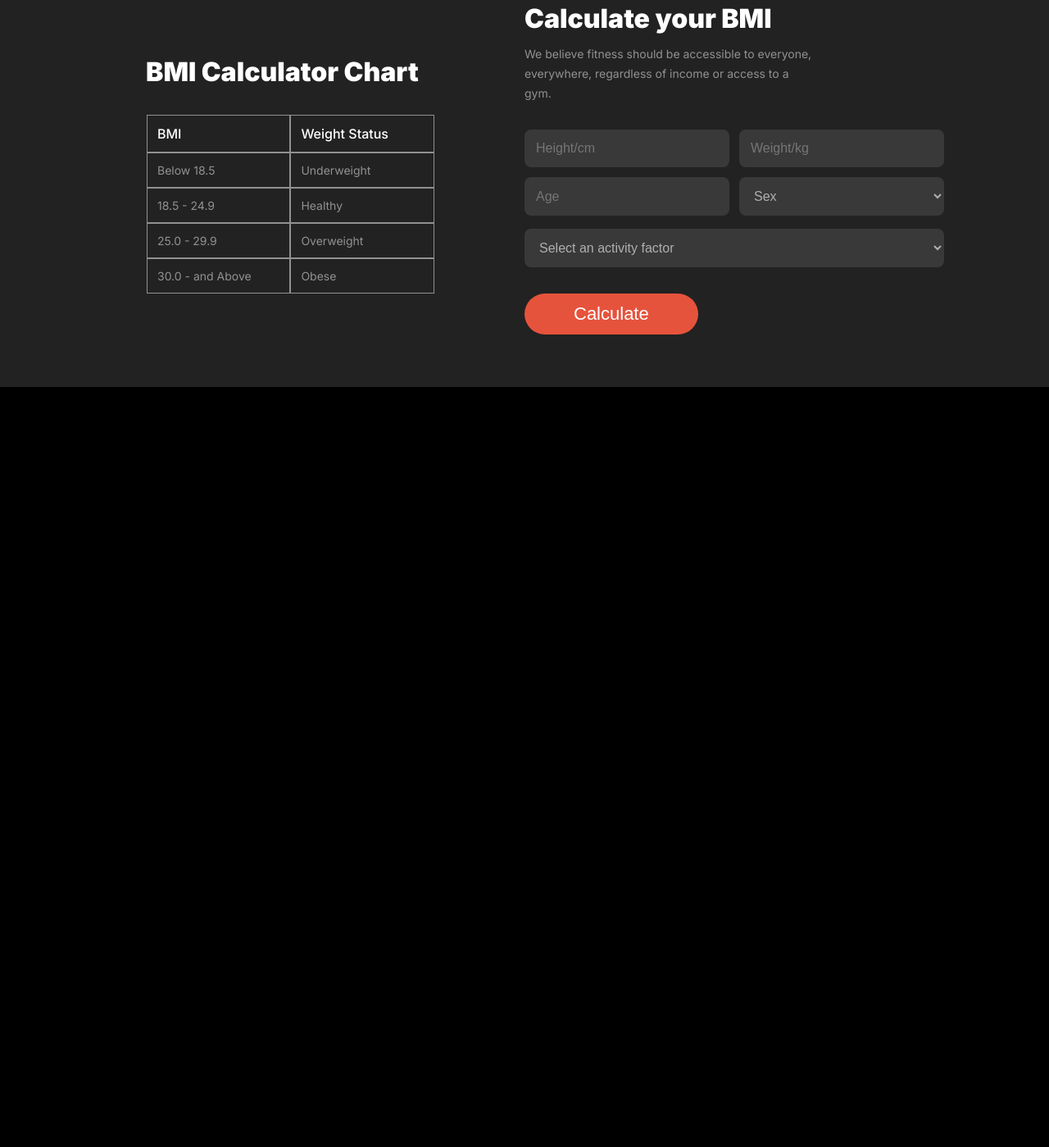
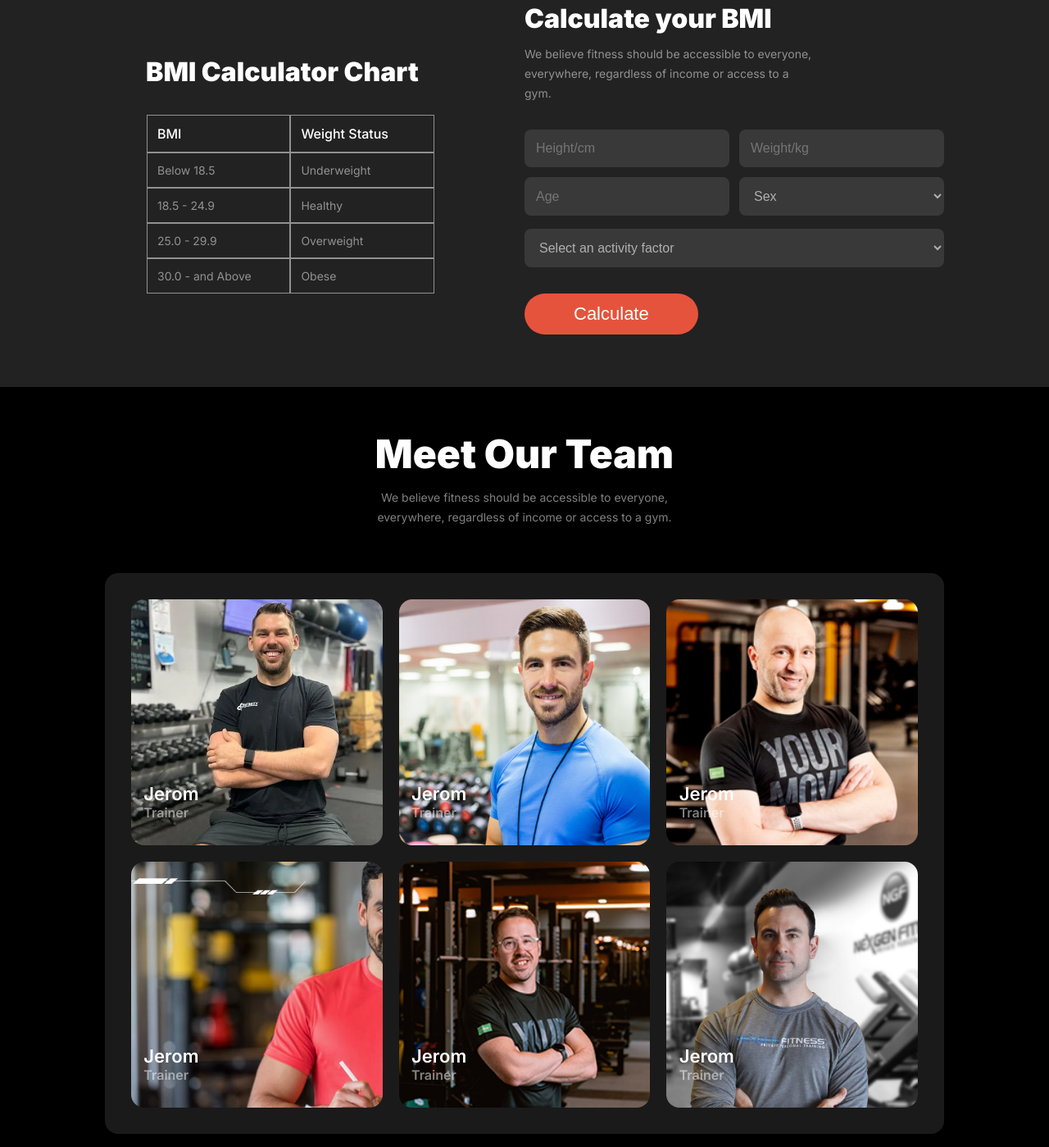
Before and after one commit to rakib-gazi/ph_assignment_2, a plain HTML site: page index.html in a window 1280 px wide. Shown: the part 2134-3533 px from the top of the page at 82% size. Before the commit the page ends 2606 px from the top, so only its background shows below. Drawn offline with Linux system fonts and the light colour scheme; a web font is replaced by a local one.

Commit message:
primary team section added

```diff
--- a/custom.css
+++ b/custom.css
@@ -393,3 +393,76 @@ nav ul li a{
     border-radius: 32px;
     margin: 16px 0;
 }
+/* team section */
+.team-heading{
+    width: 70%;
+    text-align: center;
+    margin: 0 auto;
+    padding: 40px 0;
+}
+.team-heading h1{
+    color: white;
+    font-size: 48px;
+    font-weight: 900;
+    padding: 12px 0;
+}
+.team-heading p{
+    color: rgba(255, 255, 255, 0.5);
+    font-size: 14px;
+    line-height: 24px;
+    width: 60%;
+    margin: 0 auto;
+}
+.team{
+    padding: 32px;
+    background: rgba(255, 255, 255, 0.1);
+    border: none;
+    border-radius: 16px;
+    display: grid;
+    grid-template-columns: repeat(3, 1fr);
+    gap: 20px;
+    margin: 16px 0;
+}
+.team .members{
+    border: none;
+    border-radius: 16px;
+    height: 300px;
+    background-repeat: no-repeat;
+    background-size: cover;
+    position: relative;
+}
+.team .team-name{
+    position: absolute;
+    top: auto;
+    bottom: 10%;
+    right: auto;
+    left: 5%;
+}
+.team div h6{
+   color: white;
+   font-size: 22px;
+   font-weight: 600;
+}
+.team div p{
+    color: rgba(255, 255, 255, 0.5);
+   font-size: 16px;
+   font-weight: 600;
+}
+.team-bg1{
+    background-image: url(images/trainer1.png);
+}
+.team-bg2{
+    background-image: url(images/trainer2.png);
+}
+.team-bg3{
+    background-image: url(images/trainer3.png);
+}
+ .team-bg4{
+    background-image: url(images/trainer4.png);
+}
+.team-bg5{
+    background-image: url(images/trainer5.png);
+}
+.team-bg6{
+    background-image: url(images/trainer6.png);
+}
--- a/index.html
+++ b/index.html
@@ -153,6 +153,50 @@
                 </div>
            </div>
         </section>
+        <section class="container">
+            <div class="team-heading">
+                <h1>Meet Our Team</h1>
+                <p>We believe fitness should be accessible to everyone, everywhere, regardless of income or access to a gym.</p>
+            </div>
+            <div class="team">
+                <div class="team-bg1 members">
+                    <div class="team-name">
+                        <h6>Jerom</h6>
+                        <p>Trainer</p>
+                    </div>
+                </div>
+                <div class="team-bg2 members">
+                    <div class="team-name">
+                        <h6>Jerom</h6>
+                        <p>Trainer</p>
+                    </div>
+                </div>
+                <div class="team-bg3 members">
+                    <div class="team-name">
+                        <h6>Jerom</h6>
+                        <p>Trainer</p>
+                    </div>
+                </div>
+                <div class="team-bg4 members">
+                    <div class="team-name">
+                        <h6>Jerom</h6>
+                        <p>Trainer</p>
+                    </div>
+                </div>
+                <div class="team-bg5 members">
+                    <div class="team-name">
+                        <h6>Jerom</h6>
+                        <p>Trainer</p>
+                    </div>
+                </div>
+                <div class="team-bg6 members">
+                    <div class="team-name">
+                        <h6>Jerom</h6>
+                        <p>Trainer</p>
+                    </div>
+                </div>
+            </div>
+        </section>
     </main>
 </body>
 </html>
```
Also changed, not shown: images/trainer1.png (added), images/trainer2.png (added), images/trainer3.png (added), images/trainer4.png (added), images/trainer5.png (added), images/trainer6.png (added).
